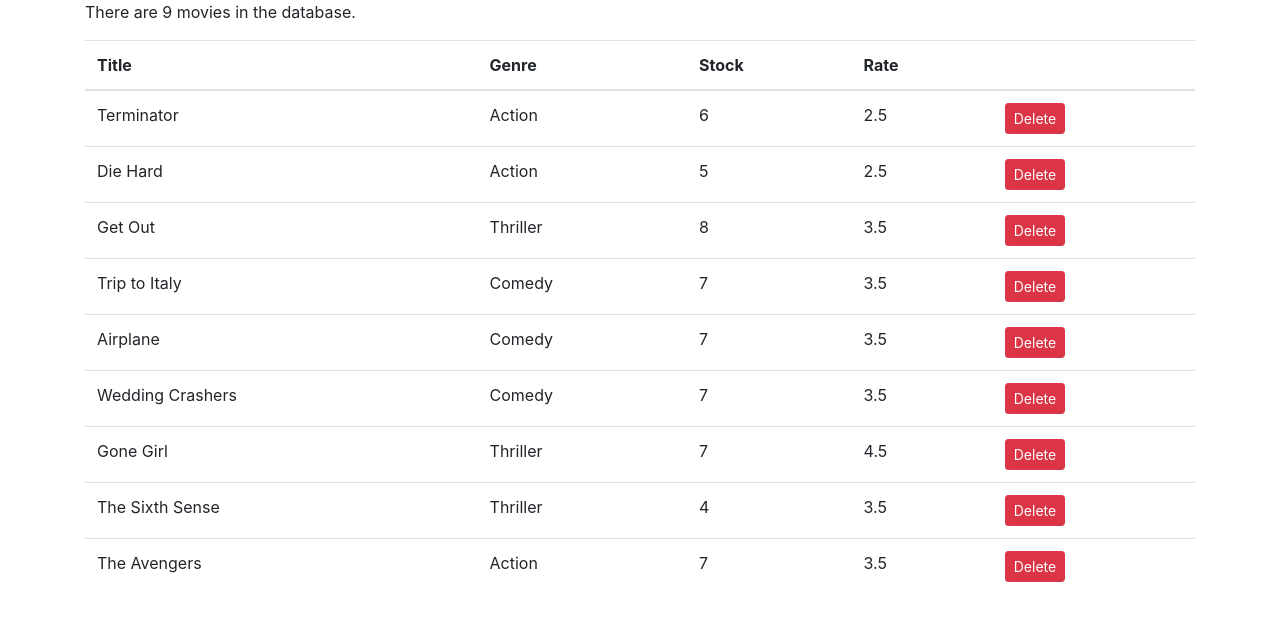
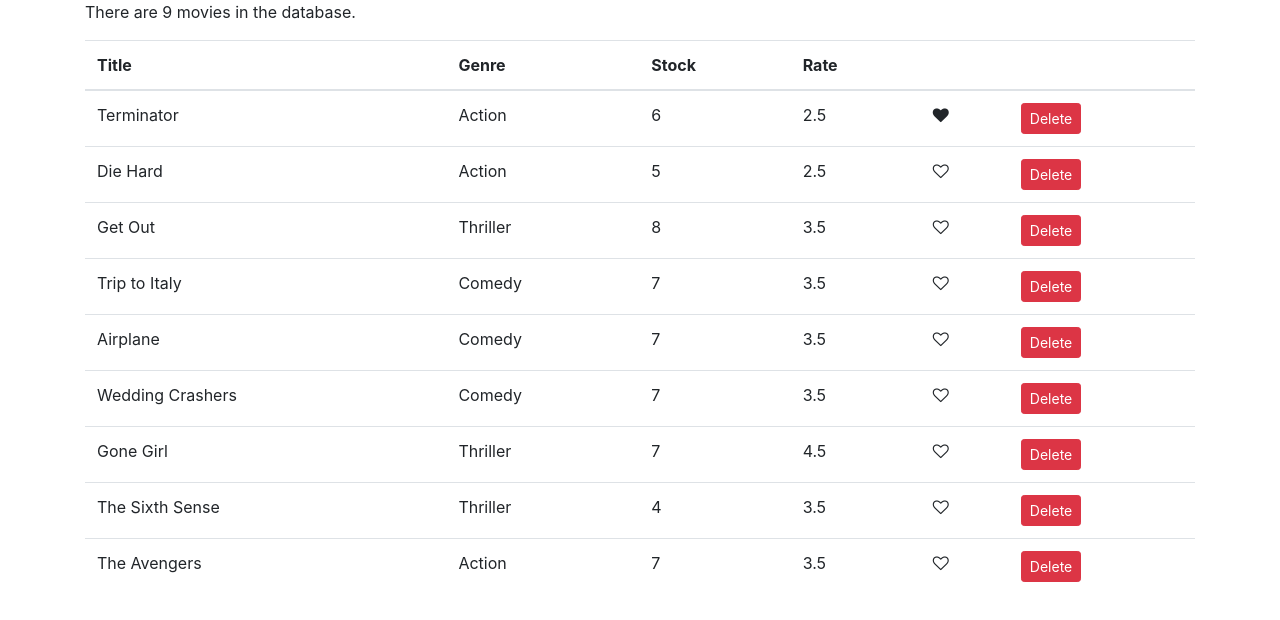
Before and after one commit to cbhuber17/ReactVidly, a React (Create React App) app: page / in a window 1280 px wide. Shown: the top 620 px of the page. Built offline with nearby package versions, Linux system fonts and the light colour scheme.

Commit message:
feat: Added like button.

```diff
--- /dev/null
+++ b/src/components/common/like.jsx
@@ -0,0 +1,19 @@
+import React, { Component } from "react";
+
+// Stateless functional component
+const Like = (props) => {
+  let classes = "fa fa-heart";
+
+  if (!props.liked) classes += "-o";
+
+  return (
+    <i
+      onClick={props.onClick}
+      style={{ cursor: "pointer" }}
+      className={classes}
+      aria-hidden="true"
+    ></i>
+  );
+};
+
+export default Like;
--- a/src/components/movies.jsx
+++ b/src/components/movies.jsx
@@ -1,5 +1,6 @@
 import React, { Component } from "react";
 import { getMovies } from "../services/fakeMovieService";
+import Like from "./common/like";
 
 class Movies extends Component {
   state = {
@@ -9,6 +10,14 @@ class Movies extends Component {
   // Use arrow to get access to "this" current object
   handleDelete = (movie) => {
     const movies = this.state.movies.filter((m) => m._id !== movie._id);
+    this.setState({ movies });
+  };
+
+  handleLike = (movie) => {
+    const movies = [...this.state.movies];
+    const index = movies.indexOf(movie);
+    movies[index] = { ...movies[index] };
+    movies[index].liked = !movies[index].liked;
     this.setState({ movies });
   };
 
@@ -31,6 +40,7 @@ class Movies extends Component {
               <th>Stock</th>
               <th>Rate</th>
               <th></th>
+              <th></th>
             </tr>
           </thead>
           <tbody>
@@ -40,6 +50,12 @@ class Movies extends Component {
                 <td>{movie.genre.name}</td>
                 <td>{movie.numberInStock}</td>
                 <td>{movie.dailyRentalRate}</td>
+                <td>
+                  <Like
+                    liked={movie.liked}
+                    onClick={() => this.handleLike(movie)}
+                  />
+                </td>
                 <td>
                   <button
                     onClick={() => this.handleDelete(movie)}
--- a/src/services/fakeMovieService.js
+++ b/src/services/fakeMovieService.js
@@ -7,64 +7,65 @@ const movies = [
     genre: { _id: "5b21ca3eeb7f6fbccd471818", name: "Action" },
     numberInStock: 6,
     dailyRentalRate: 2.5,
-    publishDate: "2018-01-03T19:04:28.809Z"
+    publishDate: "2018-01-03T19:04:28.809Z",
+    liked: true,
   },
   {
     _id: "5b21ca3eeb7f6fbccd471816",
     title: "Die Hard",
     genre: { _id: "5b21ca3eeb7f6fbccd471818", name: "Action" },
     numberInStock: 5,
-    dailyRentalRate: 2.5
+    dailyRentalRate: 2.5,
   },
   {
     _id: "5b21ca3eeb7f6fbccd471817",
     title: "Get Out",
     genre: { _id: "5b21ca3eeb7f6fbccd471820", name: "Thriller" },
     numberInStock: 8,
-    dailyRentalRate: 3.5
+    dailyRentalRate: 3.5,
   },
   {
     _id: "5b21ca3eeb7f6fbccd471819",
     title: "Trip to Italy",
     genre: { _id: "5b21ca3eeb7f6fbccd471814", name: "Comedy" },
     numberInStock: 7,
-    dailyRentalRate: 3.5
+    dailyRentalRate: 3.5,
   },
   {
     _id: "5b21ca3eeb7f6fbccd47181a",
     title: "Airplane",
     genre: { _id: "5b21ca3eeb7f6fbccd471814", name: "Comedy" },
     numberInStock: 7,
-    dailyRentalRate: 3.5
+    dailyRentalRate: 3.5,
   },
   {
     _id: "5b21ca3eeb7f6fbccd47181b",
     title: "Wedding Crashers",
     genre: { _id: "5b21ca3eeb7f6fbccd471814", name: "Comedy" },
     numberInStock: 7,
-    dailyRentalRate: 3.5
+    dailyRentalRate: 3.5,
   },
   {
     _id: "5b21ca3eeb7f6fbccd47181e",
     title: "Gone Girl",
     genre: { _id: "5b21ca3eeb7f6fbccd471820", name: "Thriller" },
     numberInStock: 7,
-    dailyRentalRate: 4.5
+    dailyRentalRate: 4.5,
   },
   {
     _id: "5b21ca3eeb7f6fbccd47181f",
     title: "The Sixth Sense",
     genre: { _id: "5b21ca3eeb7f6fbccd471820", name: "Thriller" },
     numberInStock: 4,
-    dailyRentalRate: 3.5
+    dailyRentalRate: 3.5,
   },
   {
     _id: "5b21ca3eeb7f6fbccd471821",
     title: "The Avengers",
     genre: { _id: "5b21ca3eeb7f6fbccd471818", name: "Action" },
     numberInStock: 7,
-    dailyRentalRate: 3.5
-  }
+    dailyRentalRate: 3.5,
+  },
 ];
 
 export function getMovies() {
@@ -72,13 +73,13 @@ export function getMovies() {
 }
 
 export function getMovie(id) {
-  return movies.find(m => m._id === id);
+  return movies.find((m) => m._id === id);
 }
 
 export function saveMovie(movie) {
-  let movieInDb = movies.find(m => m._id === movie._id) || {};
+  let movieInDb = movies.find((m) => m._id === movie._id) || {};
   movieInDb.name = movie.name;
-  movieInDb.genre = genresAPI.genres.find(g => g._id === movie.genreId);
+  movieInDb.genre = genresAPI.genres.find((g) => g._id === movie.genreId);
   movieInDb.numberInStock = movie.numberInStock;
   movieInDb.dailyRentalRate = movie.dailyRentalRate;
 
@@ -91,7 +92,7 @@ export function saveMovie(movie) {
 }
 
 export function deleteMovie(id) {
-  let movieInDb = movies.find(m => m._id === id);
+  let movieInDb = movies.find((m) => m._id === id);
   movies.splice(movies.indexOf(movieInDb), 1);
   return movieInDb;
 }
```
